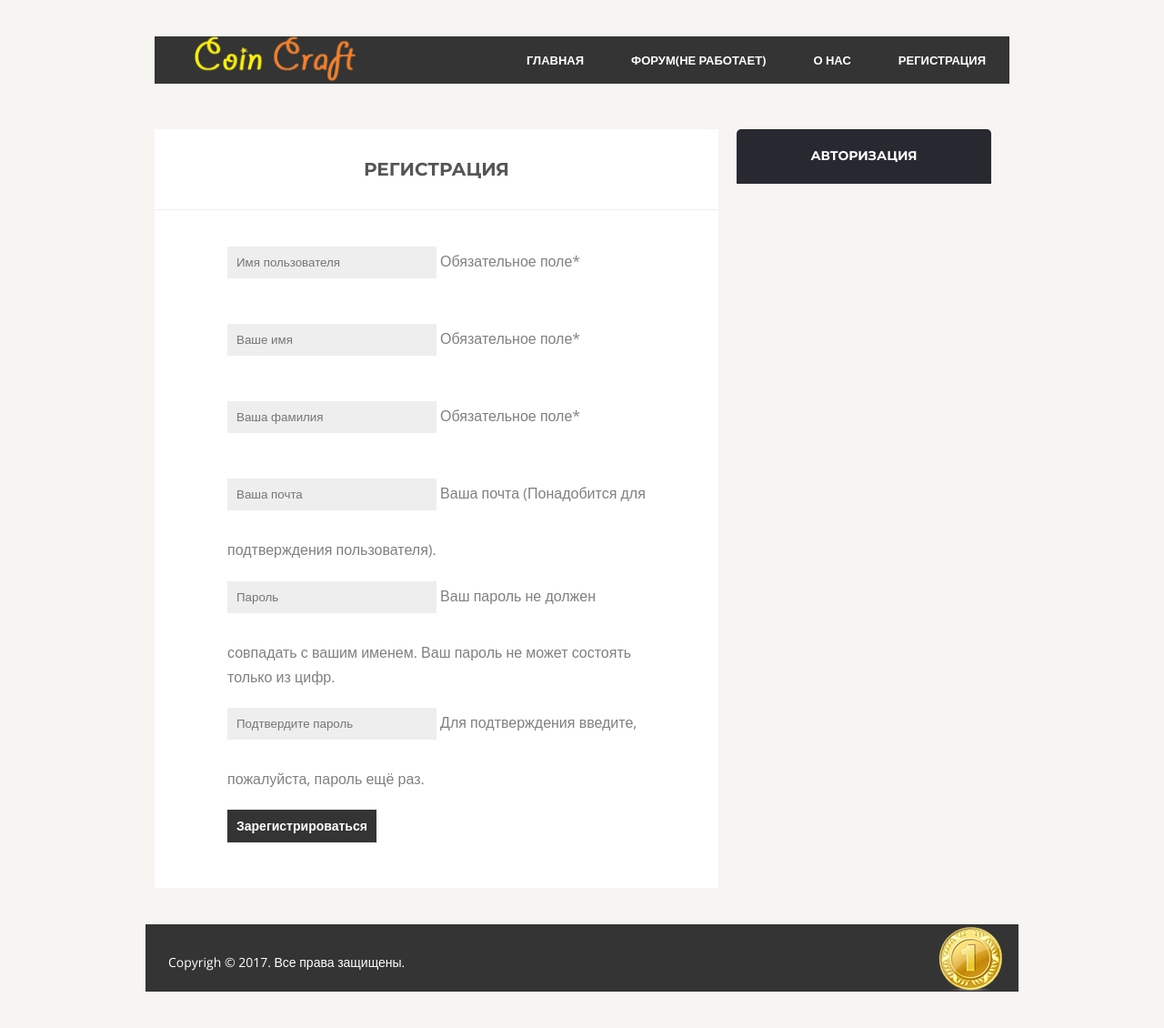
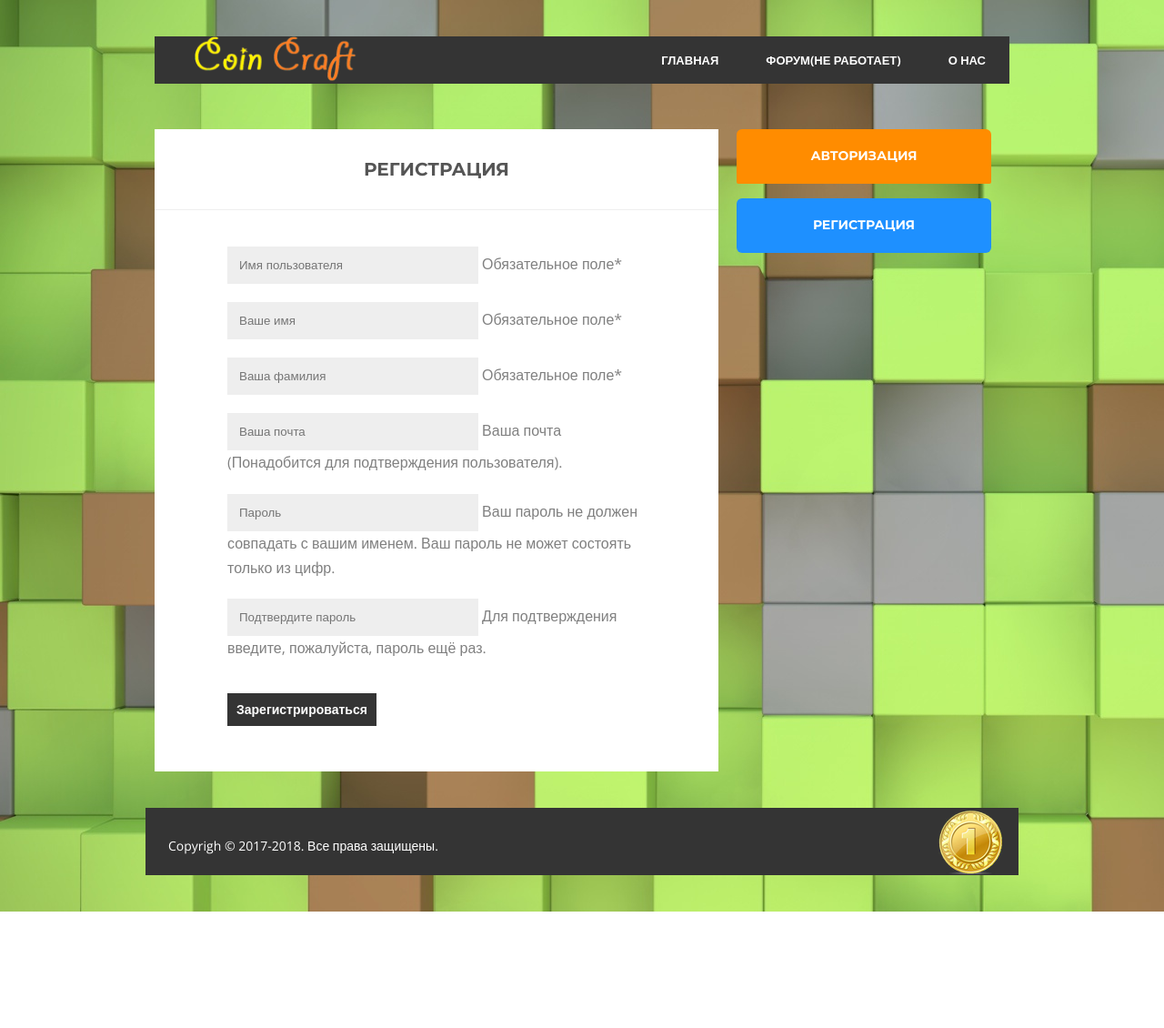
Before and after one commit to HappyNano/my-first-news, a Django app: template news/templates/news/signup.html in a window 1280 px wide. Shown: the whole page at 91% size. After the commit the page ends 1002 px from the top, so only its background shows below. Run offline with Django 3.2, Linux system fonts and the light colour scheme; the template is opened without the code that fills it, so the values that code supplies are empty; some libraries are stand-ins or nearby versions.

Commit message:
111
1111

```diff
--- a/mysite/settings.py
+++ b/mysite/settings.py
@@ -72,7 +72,6 @@
 
 WSGI_APPLICATION = 'mysite.wsgi.application'
 
-
 # Database
 # https://docs.djangoproject.com/en/1.11/ref/settings/#databases
 
--- a/news/static/css/css/style.css
+++ b/news/static/css/css/style.css
@@ -5,7 +5,6 @@
 */
 
 body{
-	background:#f6f5f2;
 	font-family: 'Open Sans', sans-serif;
 	padding-top:30px;
 	padding-bottom:30px;
@@ -57,6 +56,7 @@
 .post{
 	background:#FFFFFF;
 	margin-bottom:40px;
+	border-radius: 8px 8px 8px 8px;
 	}
 .post .post-margin{ padding-left:8%; padding-right:8%; padding-top:5%; padding-bottom:5%; }
 .post .post-title{ margin-bottom:5px; color:#44547773; }
@@ -228,10 +228,30 @@
 
 /* Comment Form */
 .reg-form{ margin-left:40px; margin-right:40px; }
-.reg-email, .reg-name, .reg-url{ overflow:hidden; width:50%; padding:10px; margin-bottom:30px; outline:none; background:#EEEEEE; border:none; }
-.reg-text-area{ overflow:hidden; width:95%; height:200px; margin-bottom:10px; padding:10px; outline:none; background:#EEEEEE; border:none }
+.reg-email, .reg-name, .reg-url{ width:60%; padding:13px; margin-bottom:0px; outline:none; background:#EEEEEE; border:none; }
+
 #reg-submit{ background:#343434; border:none; color:#FFFFFF; font-weight:700; text-transform:capitalize; font-size:14px; padding:10px; cursor:pointer }
 #reg-submit:hover{ background:#2980b9; }
+
+#reg-form {
+	margin: 0px ;
+	margin-left: 0;
+	width: 280px;
+    }
+
+#reg-form h1 {
+	background-color: #1E90FF;
+	border-radius: 6px 6px 6px 6px;
+	color: #fff;
+	font-size: 14px;
+	padding: 20px;
+	text-align: center;
+	text-transform: uppercase;
+    }
+
+#reg-form a {
+	color: #fff;
+    }
 
 #cancel-reg-reply-link{ font-size:14px; }
 .logged-in-as{ font-size:14px; }
@@ -245,7 +265,7 @@
 
 
 
-.comment-container{ background:#FFFFFF; padding-top:30px; padding-bottom:30px; }
+.comment-container{ background:#FFFFFF; padding-top:30px; padding-bottom:30px; border-radius: 8px 8px 8px 8px;}
 #comment-header{ text-align:center; margin-bottom:40px; padding-bottom:30px; border-bottom:1px solid #EEEEEE; }
 .comment-list{ margin-left:40px; margin-right:40px; }
 
@@ -361,8 +381,13 @@
 
 
 
-
-
+.comment{
+	background:#FFFFFF;
+	margin-bottom:40px;
+	border-radius: 8px 8px 8px 8px;
+	}
+.comment .comment-margin{ padding-left:8%; padding-right:8%; padding-top:3%; padding-bottom:0%; }
+.comment h4{ font-size:22px; }
 
 
 
@@ -415,8 +440,8 @@
     }
 
 #login-form h1 {
-	background-color: #282830;
-	border-radius: 5px 5px 0 0;
+	background-color: #FF8C00;
+	border-radius: 6px 6px 2px 2px;
 	color: #fff;
 	font-size: 14px;
 	padding: 20px;
@@ -426,7 +451,8 @@
 
 #login-form fieldset {
 	background: #fff;
-	border-radius: 0 0 5px 5px;
+	border-radius: 0px 0px 8px 8px;
+	border: 1px inset black;
 	padding-left: 20px;
 	padding-right: 20px;
 	padding-top: 0px;
@@ -619,7 +645,7 @@
 
 .log-btn {
   background: #0AC986;
-  dispaly: inline-block;
+  display: inline-block;
   width: 100%;
   font-size: 16px;
   height: 50px;
@@ -631,20 +657,20 @@
   border-radius: 4px;
 }
 
-
+ /*
 .slow_nav nav fieldset{
     top:0px;
     font-size:15px;
 
-/* Данные строки нужны для правильной работы анимации */
+
     max-height:0px;
     overflow:hidden;
     -webkit-transition:max-height 1s linear;
     -moz-transition:max-height 1s linear;
     transition:max-height 1s linear;
-/* конец */
+
 }
 
 .slow_nav nav:hover fieldset{
     max-height:500px;
-}
+}*/
--- /dev/null
+++ b/news/static/js/log-form.js
@@ -0,0 +1,6 @@
+document.getElementById('but').onclick='';
+	$(document).ready(function() {
+		$("h1#but").click(function() {
+			$("fieldset#box").slideToggle(400);
+		});
+	});
--- a/news/templates/news/base.html
+++ b/news/templates/news/base.html
@@ -15,9 +15,13 @@
     <link rel='stylesheet' id='color-scheme-css' href="{% static 'css/css/color/green.css' %}" type='text/css' media='all' />
     <link rel="stylesheet" href="{% static 'css/css/zerogrid.css' %}" type="text/css" media="screen">
     <link rel="stylesheet" href="{% static 'css/css/responsive.css' %}" type="text/css" media="screen">
-    <script href="{% static 'js/ajax.js' %}"></script>
-    <script type="text/javascript" href="{% static 'js/mediaqueries.js' %}"></script>
 	<script src='https://www.google.com/recaptcha/api.js'></script>
+	<script src="https://ajax.googleapis.com/ajax/libs/jquery/2.2.0/jquery.min.js"></script>
+	<style>
+		body {
+			background: url({% static 'images/593187.jpg' %});
+		}
+    </style>
 </head>
 <body class="home blog">
     <!-- Start Header -->
@@ -36,10 +40,6 @@
                         <li class="menu-item"><a href="/">Главная</a></li>
                         <li class="menu-item"><a href="blog.html">Форум(Не работает)</a></li>
                         <li class="menu-item"><a href="{% url 'about'%}">О нас</a></li>
-						{% if user.is_authenticated %}
-						{% else %}
-						<li class="menu-item"><a href="{% url 'signup' %}">Регистрация</a></li>
-						{% endif %}
                     </ul>
                     <!-- End Navigation Menu -->
 
@@ -79,11 +79,9 @@
 						</fieldset>
 					</div>
 				{% else %}
-
-						<div id="login-form" class="slow_nav">
-						<nav>
-						  <h1 class="log-head">Авторизация</h1>
-							<fieldset>
+						<div id="login-form" class="menu">
+						    <h1 class="log-head" id='but' style="display : block">Авторизация</h1>
+							<fieldset style="display: none;" id="box">
 							</br>
 							{% if form.errors %}
 								<p style="color:red;">Логин или пароль не совпадают! Попробуйте заного.</p>
@@ -102,19 +100,15 @@
 								<p class='link' ><a href="{% url 'password_reset' %}">Забыли пароль?</a><span class="info">?</span></p>
 								<input type="submit" class="log-btn" value="Вход"/>
 							</form>
+							</br>
  						</fieldset>
-						</nav>
   						</footer>
 						</div>
-						<!-- 	<script>
-								var menuElem = document.getElementById('login-form');
-								var titleElem = menuElem.querySelector('.log-head');
-
-								titleElem.onclick = function() {
-									menuElem.classList.toggle('open');
-								};
-							</script> -->
-
+						<script type="text/javascript" src="{% static 'js/log-form.js' %}"></script>
+						</br>
+						<div id="reg-form">
+							<h1><a href="{% url 'signup' %}">Регистрация</a></h1>
+						</div>
 				{% endif %}
 				</ul>
                     <div class="clear"></div>
@@ -135,7 +129,7 @@
         <div id="footer-container" class="col-full">
             <div class="wrap-col">
                 <!-- Footer Copyright -->
-                <p>Copyrigh &copy; 2017. Все права защищены.</p>
+                <p>Copyrigh &copy; 2017-2018. Все права защищены.</p>
                 <!-- End Footer Copyright -->
                 <div class="clear"></div>
             </div>
--- a/news/templates/news/profile/profile.html
+++ b/news/templates/news/profile/profile.html
@@ -2,10 +2,10 @@
 {% block content %}
   <div class="reg-container">
   {% if user.is_authenticated %}
-	<h6 id="reg-header">Profile</h6>
+	<h6 id="reg-header">Личный кабинет</h6>
 	{{ profile_form }}
   {% else %}
-  <h6 id="reg-header"></h6>
+  <h6 id="reg-header">Профиль доступен только авторизированным пользователям</h6>
 	{% endif %}
 	</div>
 {% endblock %}
--- a/news/templates/news/signup.html
+++ b/news/templates/news/signup.html
@@ -28,16 +28,15 @@
 
 		<p>
 			<input type="password" placeholder="Пароль" class="reg-name" name="password1" required="" id="id_password1">
-
 			<small style="color: grey">Ваш пароль не должен совпадать с вашим именем. Ваш пароль не может состоять только из цифр.</small>
 		</p>
 
 		<p>
 			<input type="password" placeholder="Подтвердите пароль" class="reg-name" name="password2" required="" id="id_password2">
-
 			<small style="color: grey">Для подтверждения введите, пожалуйста, пароль ещё раз.</small>
 		</p>
 		<div class="g-recaptcha" data-sitekey="{{ google_key }}"></div>
+		</br>
 		<p class="form-submit">
 			<input name="submit" type="submit" id="reg-submit" value="Зарегистрироваться">
 		</p>
```
Also changed, not shown: news/templates/news/post_detail.html (+4 -3 lines), db.sqlite3, news/static/images/593187.jpg (added), news/static/js/ajax.js (line endings or trailing spaces), news/static/media/images/users/Zapadno-sibirskaya-layka-na-gazone-lodozo.com_-600x476.png (added).
